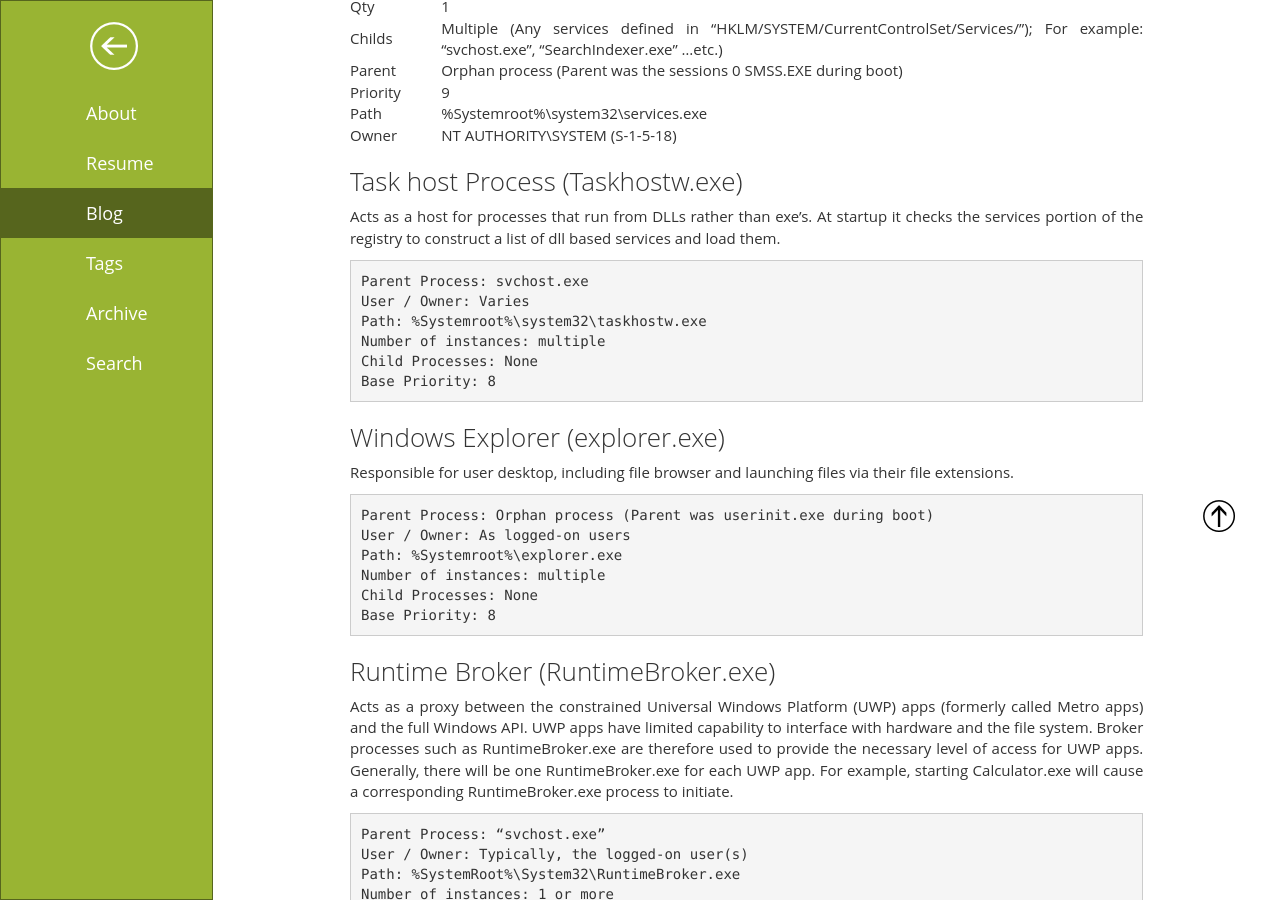
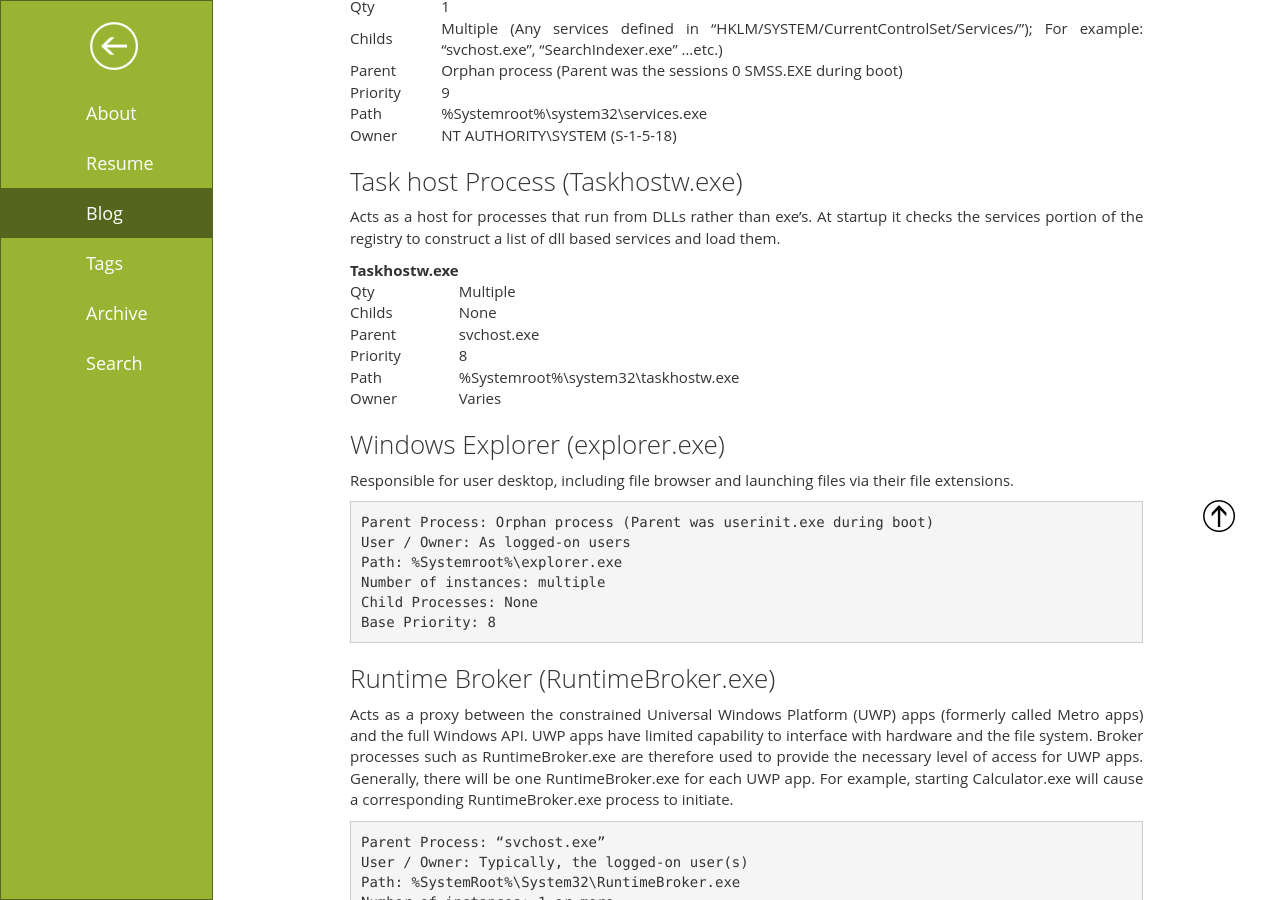
Before and after one commit to fanavarr/fanavarr.github.io, a Jekyll site: the page built from _posts/2022-04-05-Windows-Core-Procesess.md, in a window 1280 px wide and 900 px high, scrolled down 2242 px. Built offline with Jekyll 4.4.1, drawn with Linux system fonts in a browser that asks for light colours; a script that is not in the unit is left out; comment, search, counter and statistics services are not loaded.

Commit message:
Update 2022-04-05-Windows-Core-Procesess.md

```diff
--- a/_posts/2022-04-05-Windows-Core-Procesess.md
+++ b/_posts/2022-04-05-Windows-Core-Procesess.md
@@ -127,12 +127,14 @@ It also maintains an in-memory database of service information that can be query
 Acts as a host for processes that run from DLLs rather than exe’s.
 At startup it checks the services portion of the registry to construct a list of dll based services and load them.
 
-    Parent Process: svchost.exe
-    User / Owner: Varies
-    Path: %Systemroot%\system32\taskhostw.exe
-    Number of instances: multiple
-    Child Processes: None
-    Base Priority: 8
+| Taskhostw.exe  |          |
+| ----------- | ----------- |
+| Qty | Multiple |
+| Childs | None |
+| Parent | svchost.exe |
+| Priority | 8 |
+| Path |   %Systemroot%\system32\taskhostw.exe |
+| Owner | Varies |
 
 
 ### Windows Explorer (explorer.exe)
```
